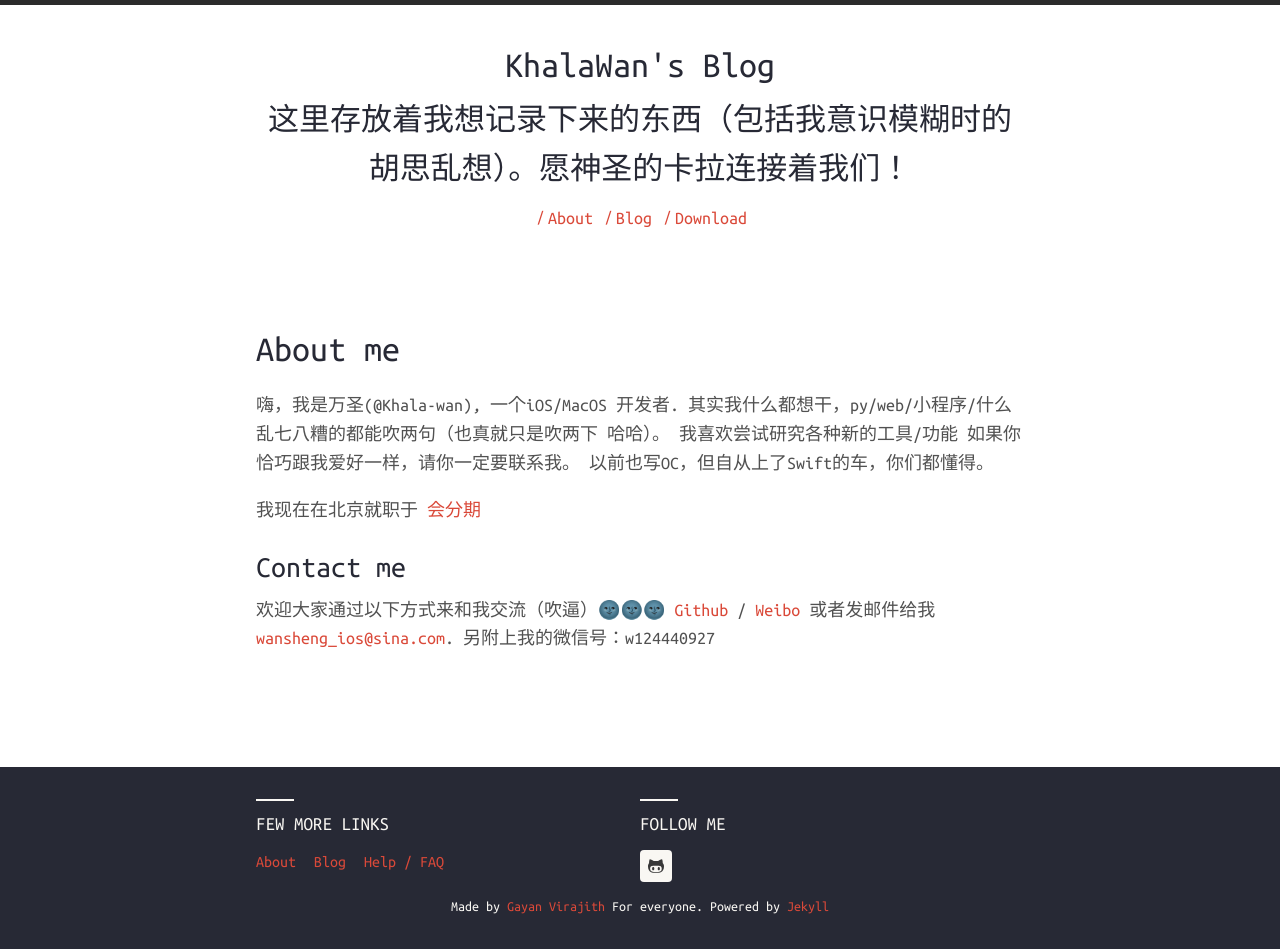
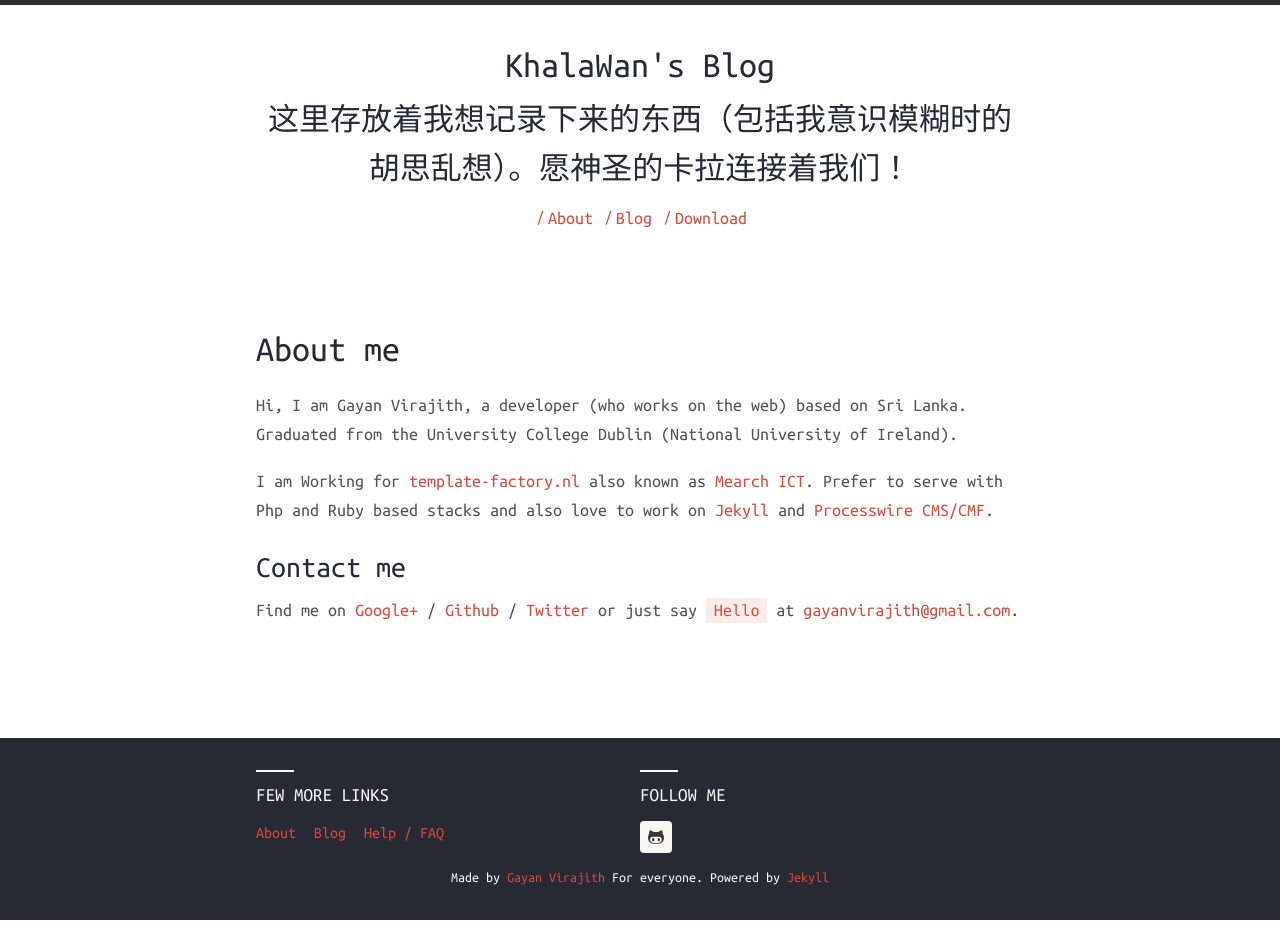
Before and after one commit to Khala-wan/Khala-wan.github.io, a Jekyll site: the page built from about.md, in a window 1280 px wide. Built offline with Jekyll 4.4.1, drawn with Linux system fonts in a browser that asks for light colours; nearby versions of some CDN libraries; after the commit the page ends 920 px from its top, so only the background shows below that.

Commit message:
setup jekyll

```diff
--- a/about.md
+++ b/about.md
@@ -4,21 +4,24 @@
 permalink: /about/
 ---
 
-嗨，我是万圣(@Khala-wan), 一个iOS/MacOS 开发者. 其实我什么都想干，py/web/小程序/什么乱七八糟的都能吹两句（也真就只是吹两下 哈哈）。
-我喜欢尝试研究各种新的工具/功能 如果你恰巧跟我爱好一样，请你一定要联系我。
-以前也写OC，但自从上了Swift的车，你们都懂得。
+Hi, I am Gayan Virajith, a developer (who works on the web) based on Sri Lanka.
+Graduated from the University College Dublin (National University of Ireland).
 
-我现在在北京就职于 [会分期][hfq]
+I am Working for [template-factory.nl][tf] also known as [Mearch ICT][m].
+Prefer to serve with Php and Ruby based stacks and also love to work
+on [Jekyll][jekyll] and [Processwire CMS/CMF][pw].
 
 ### Contact me
 
-欢迎大家通过以下方式来和我交流（吹逼）🌚🌚🌚
-[Github][github] / [Weibo][sina] 或者发邮件给我
-[wansheng_ios@sina.com](wansheng_ios@sina.com).
-另附上我的微信号：w124440927
+Find me on [Google+][google] / [Github][github] / [Twitter][Twitter] or just say `Hello` at
+[gayanvirajith@gmail.com](gayanvirajith@gmail.com).
 
 
-[hfq]: www.huifeniqi.com
+[tf]: http://template-factory.nl
+[m]: http://mearch.com
+[pw]: http://processwire.com
+[pwf]: http://processwire.com/talk
 [jekyll]: http://jekyllrb.com
-[github]: https://github.com/Khala-wan
-[sina]: http://weibo.com/u/2506284730/home?wvr=5&lf=reg
+[github]: https://github.com/gayanvirajith
+[google]: https://plus.google.com/+GayanVirajith
+[twitter]: https://twitter.com/gayanvirajith
```
Also changed, not shown: faq.md (+2 -0 lines).
